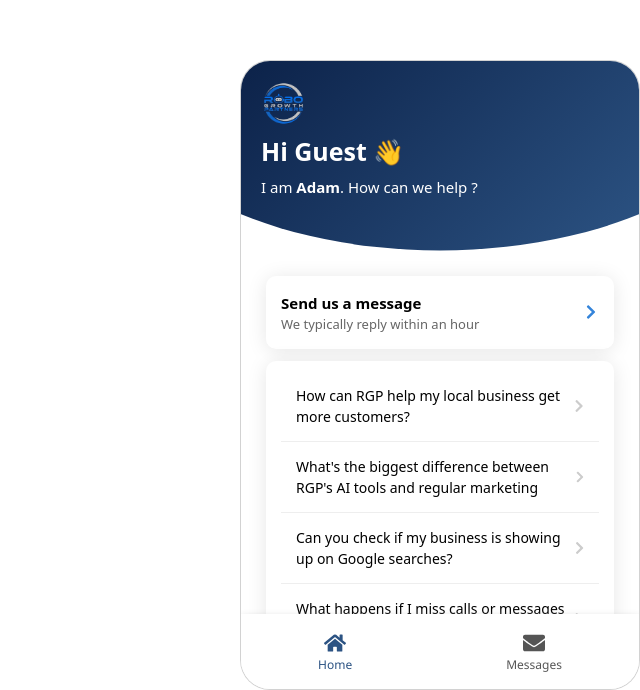
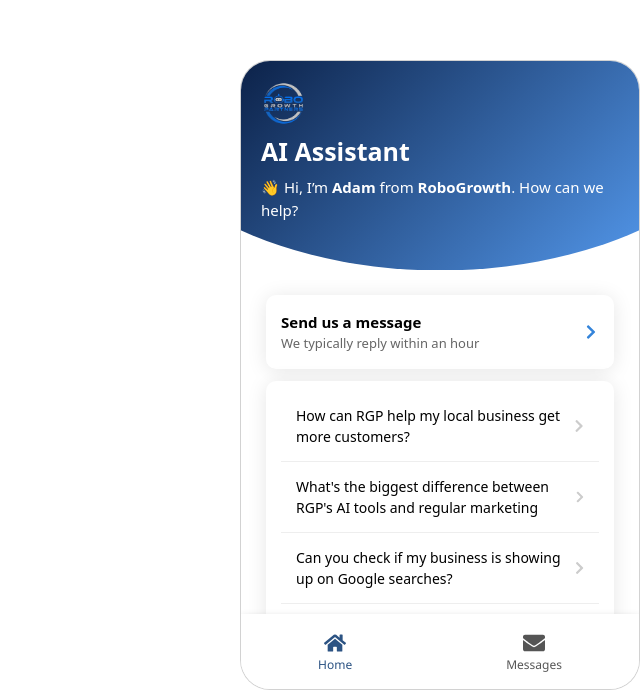
Before and after one commit to alihassanml/RoboGrowth-Chatbot, a React (Vite) app: page / in a window 1280 px wide. Shown: the part 110-800 px from the top of the page, without its empty margins (640-1280 px from the left). Built offline with nearby package versions, Linux system fonts and the light colour scheme.

Commit message:
first commit

```diff
--- a/src/components/Chatbot.tsx
+++ b/src/components/Chatbot.tsx
@@ -15,7 +15,7 @@
 
 const Chatbot = () => {
   const [isOpen, setIsOpen] = useState(true);
-  const [screen, setScreen] = useState<'intro'  | 'chat'>('intro');
+  const [screen, setScreen] = useState<'intro' | 'chat'>('intro');
   const [name, setName] = useState('');
   const [email, setEmail] = useState('');
   const [input, setInput] = useState('');
@@ -194,11 +194,11 @@
 
             {/* Modern Header */}
             <div className={screen === 'intro' || screen === 'form' ? 'curved-rectangle' : ''} style={{
-              background: "linear-gradient(135deg, #0c2249, #2c5383)",
+              background: "linear-gradient(135deg, #0c2249, #5296e9ff)",
               padding: '20px',
               paddingTop: "20px",
               color: 'white',
-              minHeight: "150px"
+              minHeight: "10px"
             }}>
               <div style={{ display: 'flex', alignItems: 'center' }}>
                 <img
@@ -215,13 +215,32 @@
                   <h4 style={{
                     fontSize: "16px",
                     fontWeight: "bold"
-                    }}>{userName}</h4>
+                  }}>Robo Growth Parnters</h4>
                 )}
               </div>
               <div style={{ display: 'flex', alignItems: 'center', marginBottom: '10px' }}>
               </div>
-              <b><h3 style={{ margin: 0, textDecoration: "bold", fontFamily: "", fontSize:"25px",fontWeight:"bold" }}>Hi {userName} 👋</h3></b>
-              <p style={{ margin: 0, fontSize: 15, paddingTop: '10px' }}>I am <b>Adam</b>. How can we help ?</p>
+             {screen === 'intro' && (
+  <>
+    <h3 style={{
+      margin: 0,
+      fontFamily: "",
+      fontSize: "25px",
+      fontWeight: "bold"
+    }}>
+      <b>AI Assistant</b>
+    </h3>
+    <p style={{
+      margin: 0,
+      fontSize: 15,
+      paddingTop: '10px',
+      paddingRight: "10px"
+    }}>
+      👋 Hi, I’m <b>Adam</b> from <b>RoboGrowth</b>. How can we help?
+    </p>
+  </>
+)}
+
             </div>
 
             {/* Main Body */}
@@ -377,7 +396,7 @@
                 background: '#f8f9fa',
                 fontFamily: "'Segoe UI', sans-serif",
                 fontWeight: 500,
-                boxShadow: (screen === 'intro' ) ? "0 5px 10px #b3b3b3ff" : "none"
+                boxShadow: (screen === 'intro') ? "0 5px 10px #b3b3b3ff" : "none"
               }}
             >
               {[
--- a/src/index.css
+++ b/src/index.css
@@ -227,7 +227,7 @@
   --c: 85;
 
   width: 100%;
-  aspect-ratio: 2.1 /1;
+  aspect-ratio: 1.9 /1;
   mask: radial-gradient(calc(var(--c)*1%) 100% at 200% calc(-100%*cos(asin(50/var(--c)))),#0000 calc(100% - 1px),#000);
   clip-path: ellipse(calc(var(--c)*1%) 100% at top);
 
```
Lines whose indentation alone changed are shown as unchanged.
